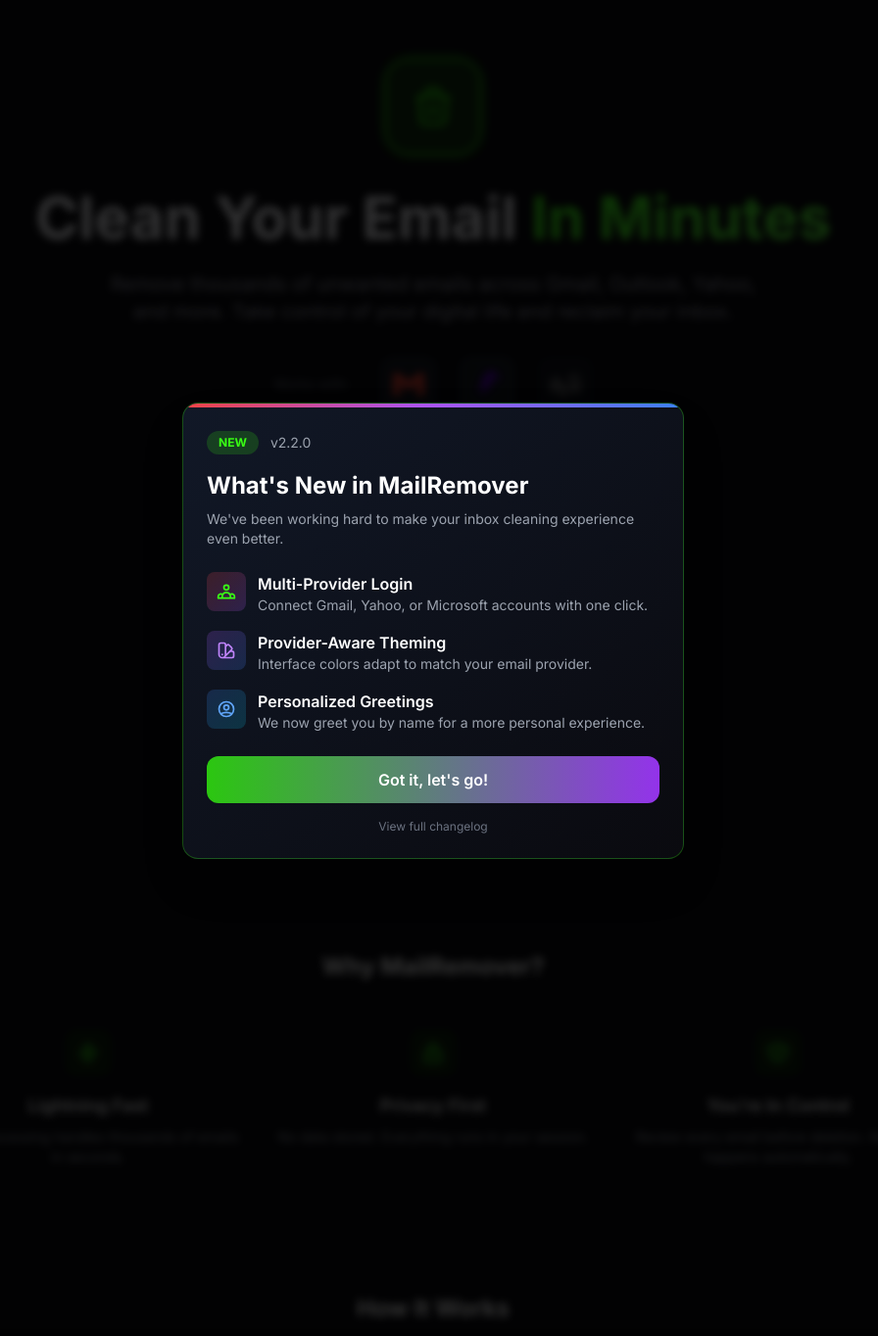
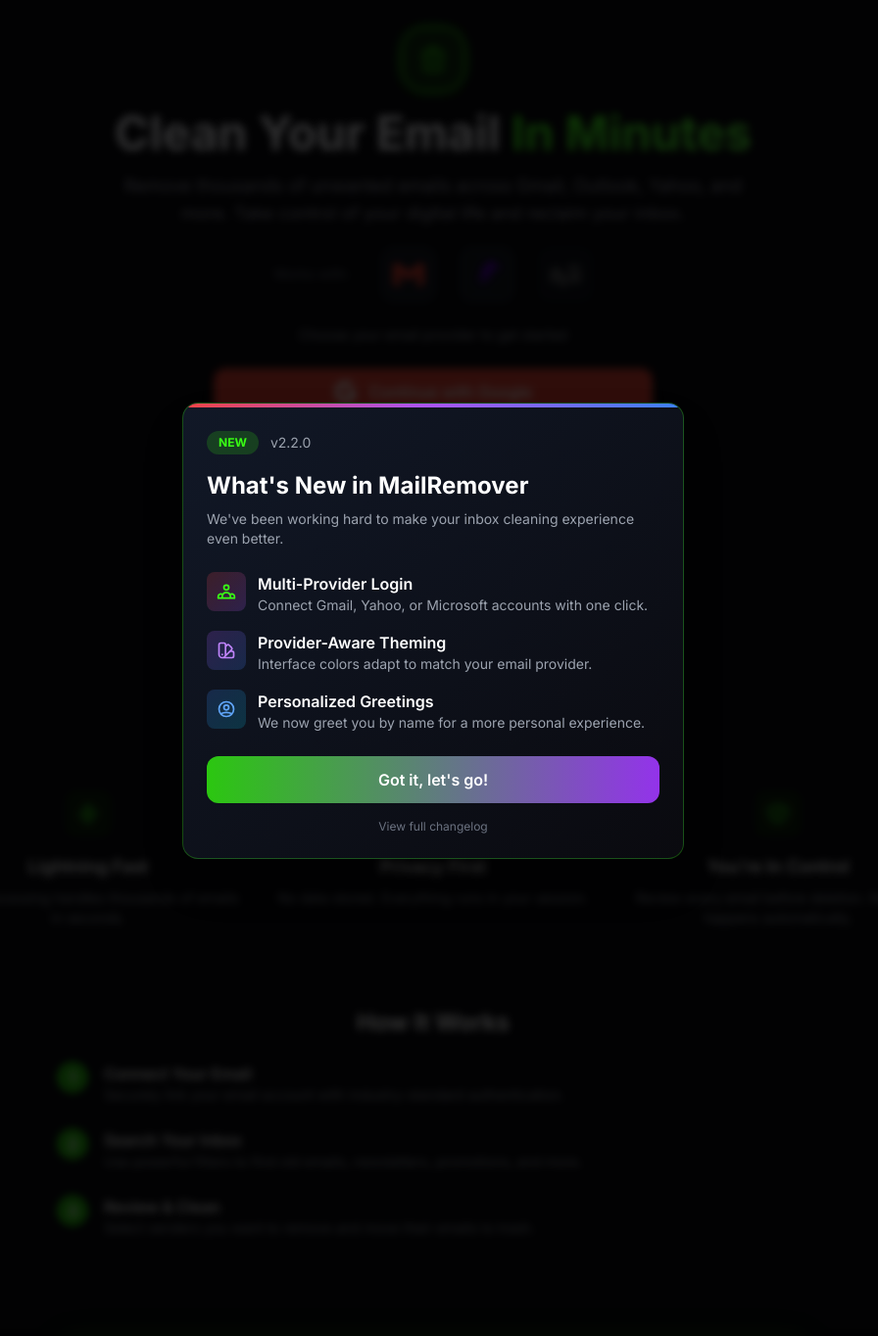
Before and after one commit to mailremover-com/mailremover-com.github.io, a Flask app: page / in a window 1280 px wide. Shown: the part 77-1441 px from the top of the page at 98% size, without its empty margins (198-1094 px from the left). Run offline with Flask 3, Linux system fonts and the light colour scheme; parts of the project's set-up code (start-up, migrations or seed data) failed here and were passed over; some libraries are stand-ins or nearby versions.

Commit message:
Tighten homepage layout — reduce hero and section padding
- Hero: py-16 → py-8, icon w-24 → w-16, reduced all margins
- Headline: text-6xl → text-5xl max
- Features/How-it-works sections: py-16 → py-10, mb-12 → mb-6
- Login buttons: py-4 text-lg → py-3 text-base

Co-Authored-By: Claude Sonnet 4.6 <noreply@anthropic.com>

```diff
--- a/templates/index.html
+++ b/templates/index.html
@@ -254,32 +254,32 @@
     </header>
 
     <!-- Hero Section -->
-    <main class="flex-1 flex items-center justify-center px-4 py-16">
+    <main class="flex-1 flex items-center justify-center px-4 py-8">
         <div class="max-w-4xl mx-auto text-center">
             <!-- Floating Icon - StreamHub Style -->
-            <div class="float-animation mb-8">
-                <div class="w-24 h-24 mx-auto rounded-3xl flex items-center justify-center pulse-neon" style="background: var(--neon-glow); border: 1px solid var(--neon-green);">
-                    <svg class="w-12 h-12" style="color: var(--neon-green);" fill="none" stroke="currentColor" viewBox="0 0 24 24">
+            <div class="float-animation mb-4">
+                <div class="w-16 h-16 mx-auto rounded-3xl flex items-center justify-center pulse-neon" style="background: var(--neon-glow); border: 1px solid var(--neon-green);">
+                    <svg class="w-8 h-8" style="color: var(--neon-green);" fill="none" stroke="currentColor" viewBox="0 0 24 24">
                         <path stroke-linecap="round" stroke-linejoin="round" stroke-width="1.5" d="M19 7l-.867 12.142A2 2 0 0116.138 21H7.862a2 2 0 01-1.995-1.858L5 7m5 4v6m4-6v6m1-10V4a1 1 0 00-1-1h-4a1 1 0 00-1 1v3M4 7h16"/>
                     </svg>
                 </div>
             </div>
 
             <!-- Headline - StreamHub Style -->
-            <h1 class="text-4xl sm:text-5xl lg:text-6xl font-bold mb-6" style="color: var(--text-primary);">
+            <h1 class="text-3xl sm:text-4xl lg:text-5xl font-bold mb-4" style="color: var(--text-primary);">
                 Clean Your Email
                 <span class="text-transparent bg-clip-text" style="background: linear-gradient(135deg, var(--neon-green) 0%, #5FFF42 100%); -webkit-background-clip: text;">
                     In Minutes
                 </span>
             </h1>
 
-            <p class="text-lg sm:text-xl mb-8 max-w-2xl mx-auto" style="color: var(--text-secondary);">
+            <p class="text-base sm:text-lg mb-5 max-w-2xl mx-auto" style="color: var(--text-secondary);">
                 Remove thousands of unwanted emails across Gmail, Outlook, Yahoo, and more.
                 Take control of your digital life and reclaim your inbox.
             </p>
 
             <!-- Provider Strip -->
-            <div class="flex items-center justify-center gap-6 sm:gap-8 mb-10">
+            <div class="flex items-center justify-center gap-6 sm:gap-8 mb-6">
                 <p class="text-sm text-gray-500 hidden sm:block">Works with:</p>
                 <div class="flex items-center gap-4 sm:gap-6">
                     <!-- Gmail (Active) -->
@@ -336,7 +336,7 @@
                 <div class="flex flex-col gap-4">
                     <!-- Continue with Google -->
                     <a href="{{ url_for('login') }}"
-                       class="sovereign-btn sovereign-btn-google py-4 text-lg">
+                       class="sovereign-btn sovereign-btn-google py-3 text-base">
                         <!-- Google "G" Icon -->
                         <svg class="w-6 h-6 mr-3 flex-shrink-0" viewBox="0 0 24 24">
                             <path fill="white" d="M22.56 12.25c0-.78-.07-1.53-.2-2.25H12v4.26h5.92c-.26 1.37-1.04 2.53-2.21 3.31v2.77h3.57c2.08-1.92 3.28-4.74 3.28-8.09z"/>
@@ -349,7 +349,7 @@
 
                     <!-- Continue with Yahoo -->
                     <a href="/login/yahoo"
-                       class="sovereign-btn sovereign-btn-yahoo py-4 text-lg">
+                       class="sovereign-btn sovereign-btn-yahoo py-3 text-base">
                         <!-- Yahoo "Y!" Icon -->
                         <svg class="w-6 h-6 mr-3 flex-shrink-0" viewBox="0 0 24 24">
                             <path fill="white" d="M14.5 3L10 11.5 5.5 3H1l7 13v5h4v-5l7-13h-4.5zm-4.5 11l-5 7h3l3-4.5 3 4.5h3l-5-7h-2z"/>
@@ -359,7 +359,7 @@
 
                     <!-- Continue with Microsoft -->
                     <a href="/login/microsoft"
-                       class="sovereign-btn sovereign-btn-microsoft py-4 text-lg">
+                       class="sovereign-btn sovereign-btn-microsoft py-3 text-base">
                         <!-- Microsoft Windows Icon -->
                         <svg class="w-6 h-6 mr-3 flex-shrink-0" viewBox="0 0 24 24">
                             <path fill="white" d="M0 3.449L9.75 2.1v9.451H0m10.949-9.602L24 0v11.4H10.949M0 12.6h9.75v9.451L0 20.699M10.949 12.6H24V24l-12.9-1.801"/>
@@ -389,9 +389,9 @@
     </main>
 
     <!-- Features Section -->
-    <section id="features" class="border-t border-gray-800 py-16 px-4">
+    <section id="features" class="border-t border-gray-800 py-10 px-4">
         <div class="max-w-5xl mx-auto">
-            <h2 class="text-2xl font-bold text-white text-center mb-12">Why MailRemover?</h2>
+            <h2 class="text-2xl font-bold text-white text-center mb-6">Why MailRemover?</h2>
             <div class="grid sm:grid-cols-3 gap-8">
                 <div class="text-center">
                     <div class="w-12 h-12 mx-auto mb-4 bg-primary-500/10 rounded-xl flex items-center justify-center">
@@ -425,9 +425,9 @@
     </section>
 
     <!-- How It Works -->
-    <section id="how-it-works" class="border-t border-gray-800 py-16 px-4">
+    <section id="how-it-works" class="border-t border-gray-800 py-10 px-4">
         <div class="max-w-3xl mx-auto">
-            <h2 class="text-2xl font-bold text-white text-center mb-12">How It Works</h2>
+            <h2 class="text-2xl font-bold text-white text-center mb-6">How It Works</h2>
             <div class="space-y-6">
                 <div class="flex items-start space-x-4">
                     <div class="w-8 h-8 bg-primary-600 rounded-full flex items-center justify-center flex-shrink-0 text-white font-bold">1</div>
```
